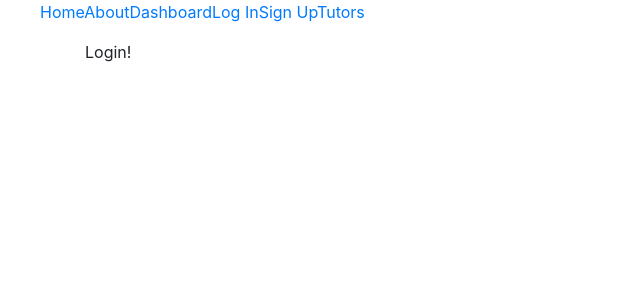
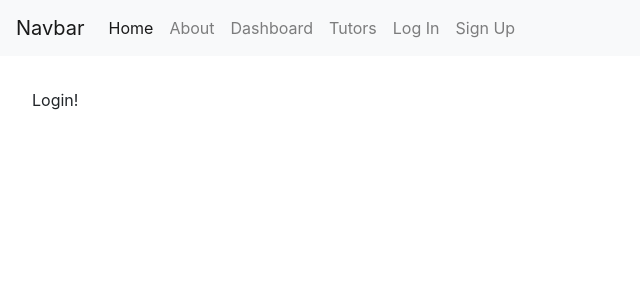
Before and after one commit to franciscoaguilars/bridger-front-end, a React (Create React App) app: page /signin in a window 1280 px wide. Shown: the top 300 px of the page, without its empty margins (0-640 px from the left). Built offline with nearby package versions, Linux system fonts and the light colour scheme.

Commit message:
implemented bootstrap navbar

```diff
--- a/src/App.js
+++ b/src/App.js
@@ -1,5 +1,5 @@
 import logo from './logo.svg';
-import './App.scss';
+import './sass/App.scss';
 import { Switch, Route } from 'react-router-dom';
 import Navbar from './components/Navbar';
 import Home from './components/Home';
--- a/src/App.scss
+++ /dev/null
@@ -1,29 +0,0 @@
-.App {
-  text-align: center;
-}
-
-.App-logo {
-  height: 40vmin;
-  pointer-events: none;
-}
-
-@media (prefers-reduced-motion: no-preference) {
-  .App-logo {
-    animation: App-logo-spin infinite 20s linear;
-  }
-}
-
-.App-header {
-  background-color: #282c34;
-  min-height: 100vh;
-  display: flex;
-  flex-direction: column;
-  align-items: center;
-  justify-content: center;
-  font-size: calc(10px + 2vmin);
-  color: white;
-}
-
-.App-link {
-  color: #61dafb;
-}
--- a/src/components/Home.js
+++ b/src/components/Home.js
@@ -14,7 +14,7 @@ const Home = () => {
   const list = students.map( student => {
     return (
       <ul>
-        <li>{student.first_name}</li>
+        <li key={student.id}>{student.first_name}</li>
       </ul>
     )
   })
--- a/src/components/Navbar.js
+++ b/src/components/Navbar.js
@@ -4,14 +4,34 @@ import { Link } from 'react-router-dom';
 const Navbar = () => {
   return (
     <div>
-      <ul>
-        <Link to="/">Home</Link>
-        <Link to="/about">About</Link>
-        <Link to="/me">Dashboard</Link>
-        <Link to="/signin">Log In</Link>
-        <Link to="/signup">Sign Up</Link>
-        <Link to="/tutors">Tutors</Link>
-      </ul>
+      <nav className="navbar navbar-expand-lg navbar-light bg-light">
+        <a className="navbar-brand" href="#">Navbar</a>
+        <button className="navbar-toggler" type="button" data-toggle="collapse" data-target="#navbarNav" aria-controls="navbarNav" aria-expanded="false" aria-label="Toggle navigation">
+          <span className="navbar-toggler-icon"></span>
+        </button>
+        <div className="collapse navbar-collapse" id="navbarNav">
+          <ul className="navbar-nav">
+            <li className="nav-item active">
+              <Link className="nav-link" to="/">Home</Link>
+            </li>
+            <li className="nav-item">
+              <Link className="nav-link" to="/about">About</Link>
+            </li>
+            <li className="nav-item">
+              <Link className="nav-link" to="/me">Dashboard</Link>
+            </li>
+            <li className="nav-item">
+              <Link className="nav-link" to="/tutors">Tutors</Link>
+            </li>
+            <li className="nav-item">
+             <Link className="nav-link" to="/signin">Log In</Link>
+            </li>
+            <li className="nav-item">
+              <Link className="nav-link" to="/signup">Sign Up</Link>
+            </li>
+          </ul>
+        </div>
+      </nav>
     </div>
   )
 }
--- /dev/null
+++ b/src/sass/App.scss
@@ -0,0 +1,7 @@
+@import "components/container";
+@import "components/navbar";
+
+
+.App {
+  text-align: center;
+}
--- /dev/null
+++ b/src/sass/components/_container.scss
@@ -0,0 +1,4 @@
+.container {
+  padding: 2rem;
+  margin: 0;
+}
```
Also changed, not shown: src/sass/components/_navbar.scss (added).
